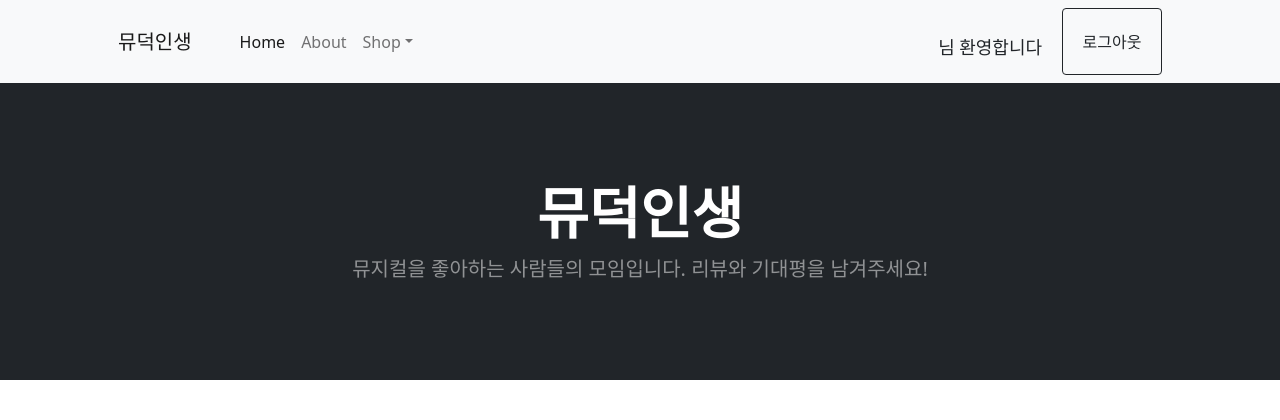
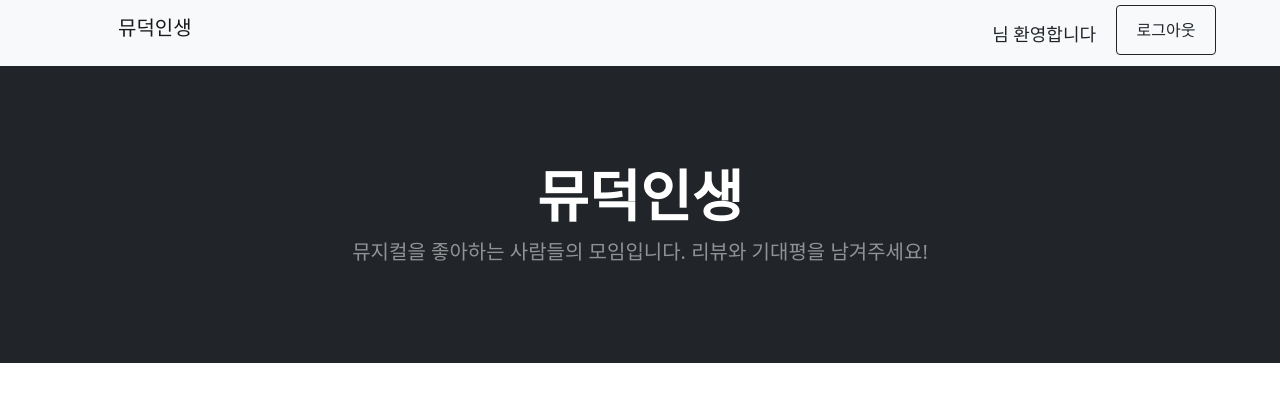
Before and after one commit to ryurim0109/6jo-miniproject, a Flask app: template templates/index.html in a window 1280 px wide. Shown: the top 420 px of the page. Run offline with Flask 2, Linux system fonts and the light colour scheme; the template is opened without the code that fills it, so the values that code supplies are empty; some libraries are stand-ins or nearby versions.

Commit message:
css 수정 ver2

```diff
--- a/templates/index.html
+++ b/templates/index.html
@@ -20,6 +20,8 @@
         #form_name{
             align-content: space-between;
             gap:20px;
+            position: absolute;
+            right: 5%;
         }
         #wel_name{
             font: normal 1.125rem "Noto Sans KR";
@@ -30,11 +32,21 @@
             position:relative; transition: all 0.5s;
         }
         div#transEffect:hover {
-             transform: translateY(-10px);
+             transform: translateY(-15px);
+        }
+        button.btn-outline-dark{
+            height: 50px;
+            margin-top: 10px;
         }
         div#poster{
             border-radius:30px;
-            box-shadow: 8px 5px 5px grey;
+            box-shadow: 8px 5px 5px grey;;
+        }
+        div#displayFlex{
+            display: flex;
+            flex-direction: row;
+            justify-content: space-around;
+            padding-bottom:10px
         }
     </style>
     <script>
@@ -118,13 +130,13 @@
 <body>
 <!-- Navigation-->
 <nav class="navbar navbar-expand-lg navbar-light bg-light">
-    <div class="container px-4 px-lg-5">
+    <div id="displayFlex" class="container px-4 px-lg-5">
         <a class="navbar-brand" href="/index">뮤덕인생</a>
         <button class="navbar-toggler" type="button" data-bs-toggle="collapse" data-bs-target="#navbarSupportedContent"
                 aria-controls="navbarSupportedContent" aria-expanded="false" aria-label="Toggle navigation"><span
                 class="navbar-toggler-icon"></span></button>
         <div class="collapse navbar-collapse" id="navbarSupportedContent">
-            <ul class="navbar-nav me-auto mb-2 mb-lg-0 ms-lg-4">
+            {#<ul class="navbar-nav me-auto mb-2 mb-lg-0 ms-lg-4">
                 <li class="nav-item"><a class="nav-link active" aria-current="page" href="#!">Home</a></li>
                 <li class="nav-item"><a class="nav-link" href="#!">About</a></li>
                 <li class="nav-item dropdown">
@@ -139,7 +151,7 @@
                         <li><a class="dropdown-item" href="#!">New Arrivals</a></li>
                     </ul>
                 </li>
-            </ul>
+            </ul>#}
             <form id="form_name" class="d-flex">
                 <p id="wel_name">{{ name }}님 환영합니다</p>
                 <button class="btn btn-outline-dark" type="button" onclick="logout()">
```
